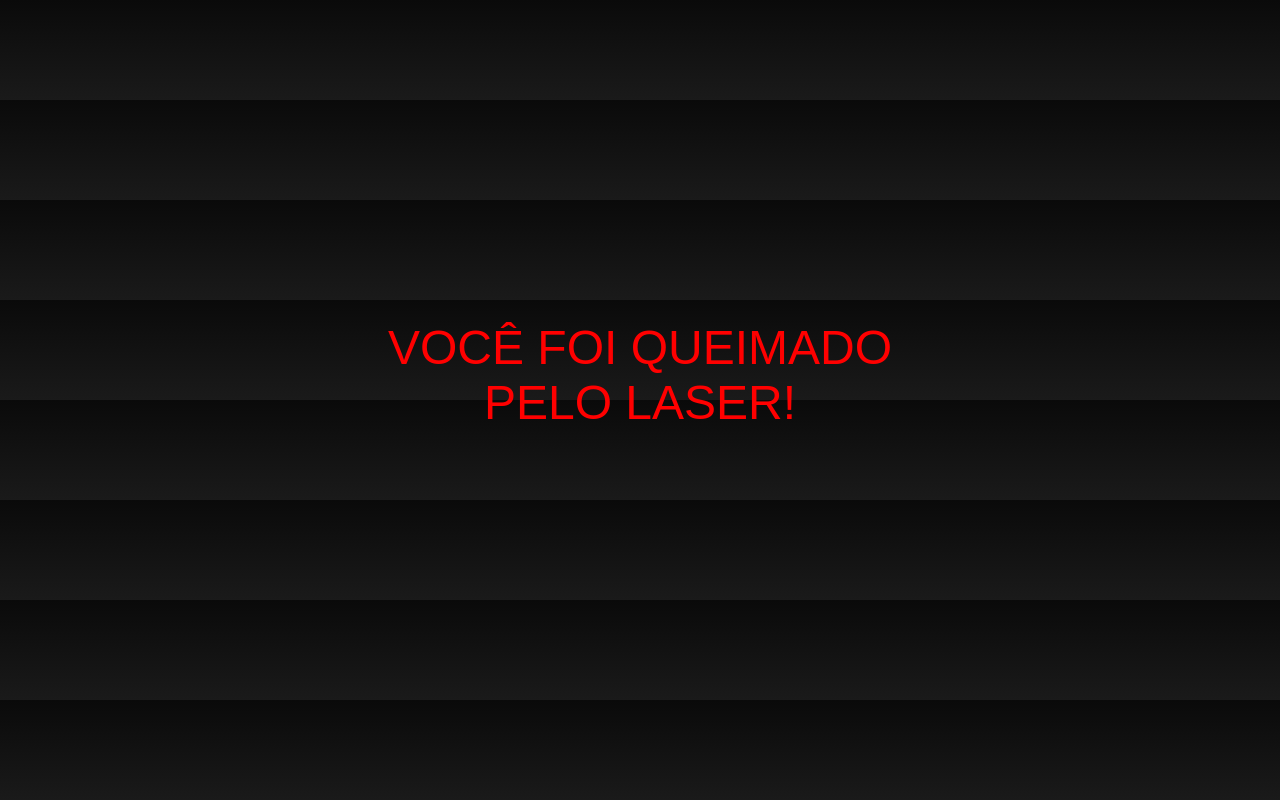
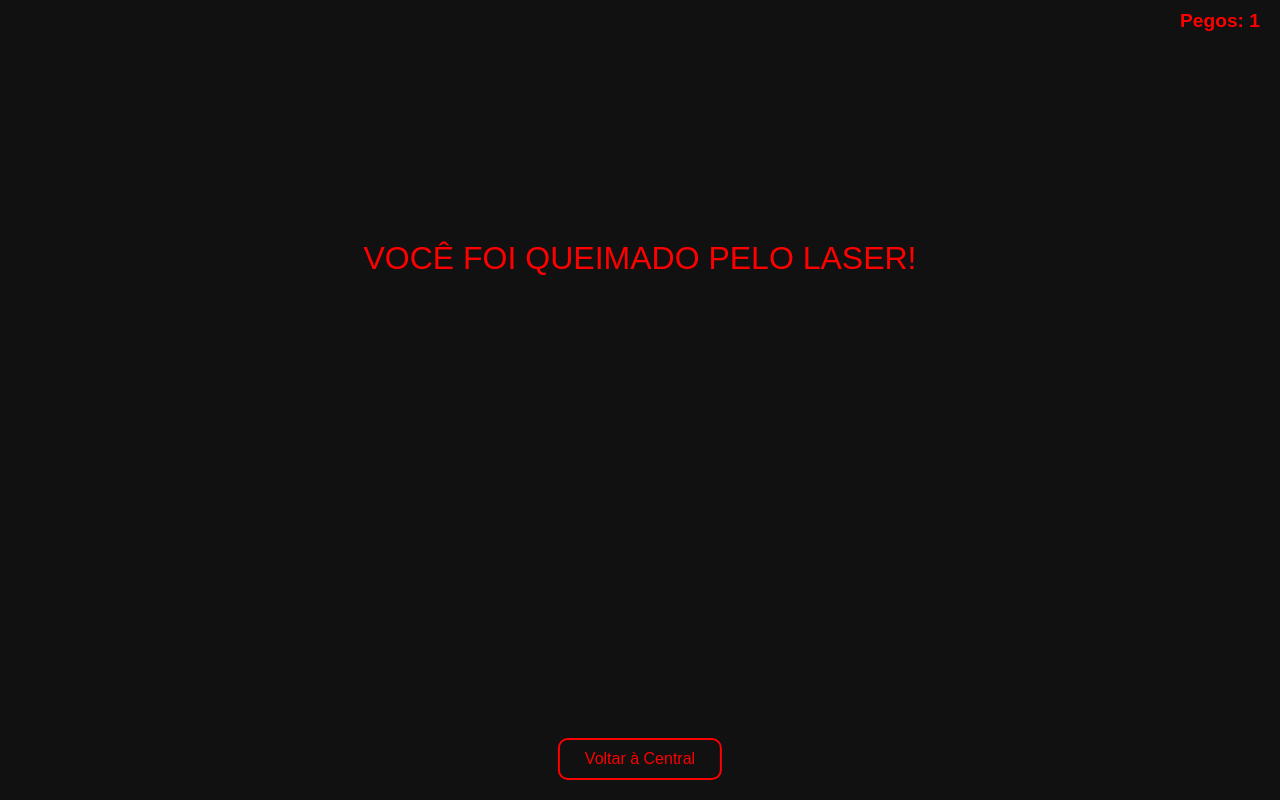
Before and after one commit to pradzz00-coder/Central-araujj, a plain HTML site: page index.html in a window 1280 px wide. Both pictures are taken after a click on the button "🎮 Jogo Interativo". Drawn offline with Linux system fonts and the light colour scheme.

Commit message:
Update index.html

```diff
--- a/index.html
+++ b/index.html
@@ -52,6 +52,16 @@
     }
 
     /* ==== JOGO DO OLHO COM LASER ==== */
+    #jogo-container {
+      display: none;
+      position: absolute;
+      top: 0;
+      left: 0;
+      height: 100vh;
+      width: 100vw;
+      background: #111;
+    }
+
     .olho {
       width: 120px;
       height: 120px;
@@ -63,6 +73,12 @@
       align-items: center;
       box-shadow: 0 0 20px red;
       z-index: 2;
+      transition: 0.2s;
+    }
+
+    .olho.perigo {
+      box-shadow: 0 0 50px red;
+      transform: scale(1.1);
     }
 
     .pupila {
@@ -71,6 +87,7 @@
       background: red;
       border-radius: 50%;
       position: absolute;
+      transition: background 0.2s;
     }
 
     .laser {
@@ -95,24 +112,40 @@
 
     .mensagem {
       color: red;
-      font-size: 3em;
+      font-size: 2em;
       font-family: Arial;
       text-align: center;
       position: absolute;
-      top: 40%;
+      top: 30%;
       left: 50%;
       transform: translateX(-50%);
       display: none;
       z-index: 3;
     }
 
-    #jogo-container {
-      display: none;
+    #btn-voltar {
       position: absolute;
-      top: 0;
-      left: 0;
-      height: 100vh;
-      width: 100vw;
+      bottom: 20px;
+      left: 50%;
+      transform: translateX(-50%);
+      padding: 10px 25px;
+      font-size: 1em;
+      background-color: #111;
+      border: 2px solid red;
+      color: red;
+      border-radius: 10px;
+      cursor: pointer;
+      z-index: 3;
+    }
+
+    #contador {
+      position: absolute;
+      top: 10px;
+      right: 20px;
+      font-size: 1.2em;
+      color: red;
+      font-weight: bold;
+      z-index: 3;
     }
   </style>
 </head>
@@ -126,13 +159,15 @@
 
   <footer>© 2025 Central Araujj</footer>
 
-  <!-- Jogo Olho -->
+  <!-- Jogo -->
   <div id="jogo-container">
     <div class="olho" id="olho">
       <div class="pupila" id="pupila"></div>
     </div>
     <div class="laser" id="laser"></div>
     <div class="mensagem" id="mensagem">VOCÊ FOI QUEIMADO PELO LASER!</div>
+    <button id="btn-voltar" onclick="voltarCentral()">Voltar à Central</button>
+    <div id="contador">Pegos: 0</div>
   </div>
 
   <script>
@@ -144,14 +179,20 @@
       animarOlho();
     }
 
+    function voltarCentral() {
+      location.reload(); // Recarrega a página pra reiniciar tudo
+    }
+
     const olho = document.getElementById('olho');
     const pupila = document.getElementById('pupila');
     const laser = document.getElementById('laser');
     const mensagem = document.getElementById('mensagem');
+    const contadorDiv = document.getElementById('contador');
 
     let mouseX = window.innerWidth / 2;
     let mouseY = window.innerHeight / 2;
     let perseguindo = false;
+    let pegos = 0;
 
     let olhoX = window.innerWidth / 2 - 60;
     let olhoY = window.innerHeight / 2 - 60;
@@ -184,6 +225,14 @@
       laser.style.height = `2px`;
       laser.style.width = `${distancia}px`;
       laser.style.transform = `rotate(${angle}rad)`;
+
+      if (distancia < 100) {
+        olho.classList.add("perigo");
+        pupila.style.background = "#8b0000";
+      } else {
+        olho.classList.remove("perigo");
+        pupila.style.background = "red";
+      }
     }
 
     document.addEventListener('mousemove', (e) => {
@@ -222,6 +271,19 @@
           laser.style.display = "none";
           mensagem.style.display = "block";
           document.body.style.cursor = "none";
+          pegos++;
+          contadorDiv.textContent = "Pegos: " + pegos;
+          setTimeout(() => {
+            document.body.style.cursor = "crosshair";
+            mensagem.style.display = "none";
+            olho.classList.remove("explosao");
+            laser.style.display = "block";
+            olhoX = window.innerWidth / 2 - 60;
+            olhoY = window.innerHeight / 2 - 60;
+            olho.style.left = `${olhoX}px`;
+            olho.style.top = `${olhoY}px`;
+            velocidade = 0.03;
+          }, 2000);
           return;
         }
       }
```
